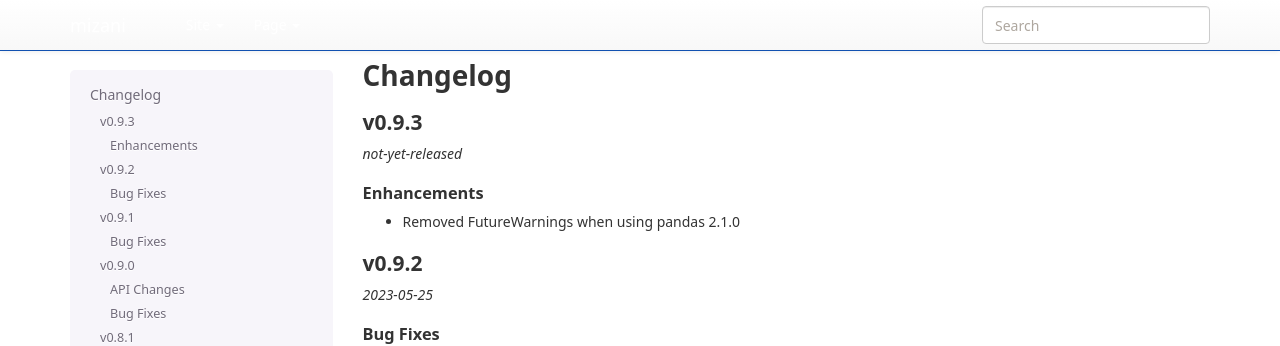
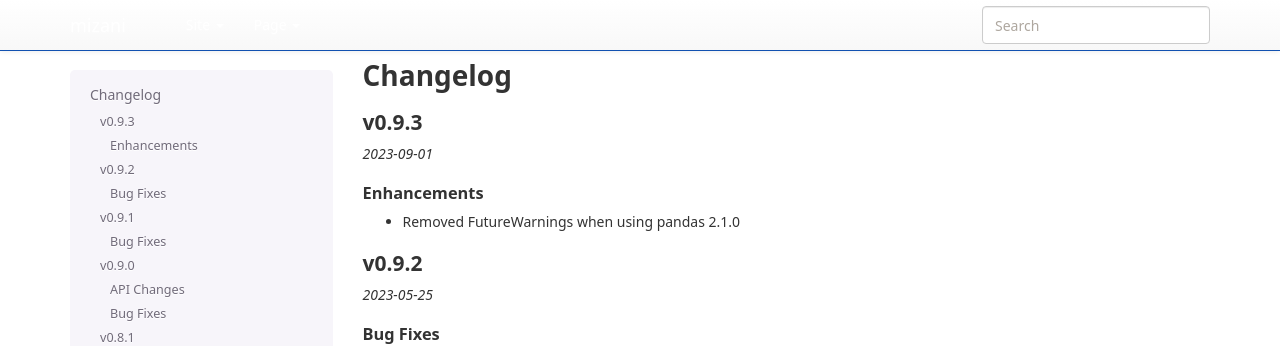
Before and after one commit to has2k1/mizani, a Sphinx documentation site: the page built from doc/changelog.rst, in a window 1280 px wide and 900 px high. Shown: the top 346 px of the window. Built offline with Sphinx 7.4.7, drawn with Linux system fonts in a browser that asks for light colours; nearby versions of some CDN libraries; library files that are not in the unit come from our copies; pages that are not in the unit, such as notebooks, are missing from menus.

Commit message:
Update changelog for release

```diff
--- a/doc/changelog.rst
+++ b/doc/changelog.rst
@@ -3,7 +3,7 @@ Changelog
 
 v0.9.3
 ------
-*not-yet-released*
+*2023-09-01*
 
 Enhancements
 ************
```
